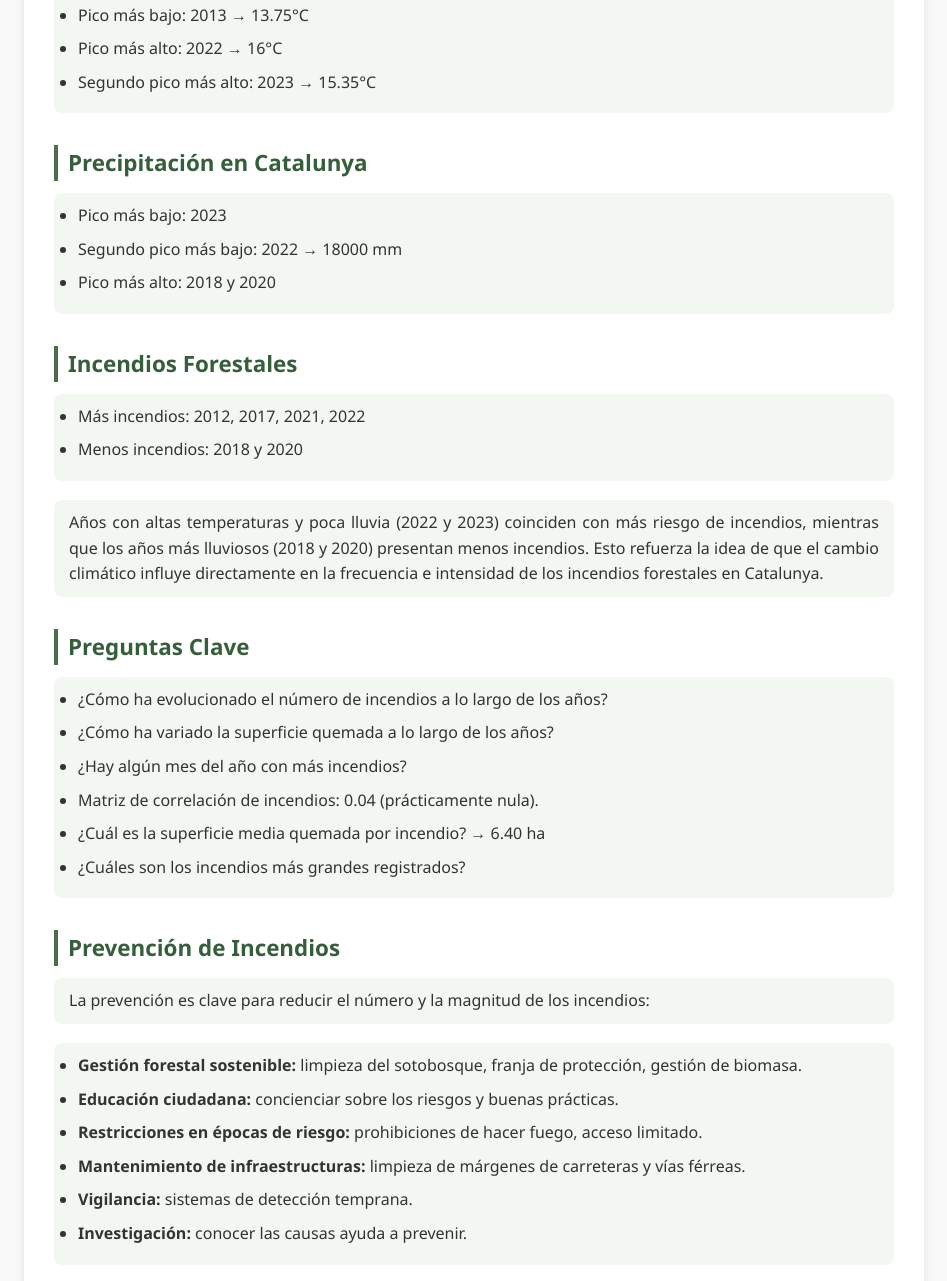
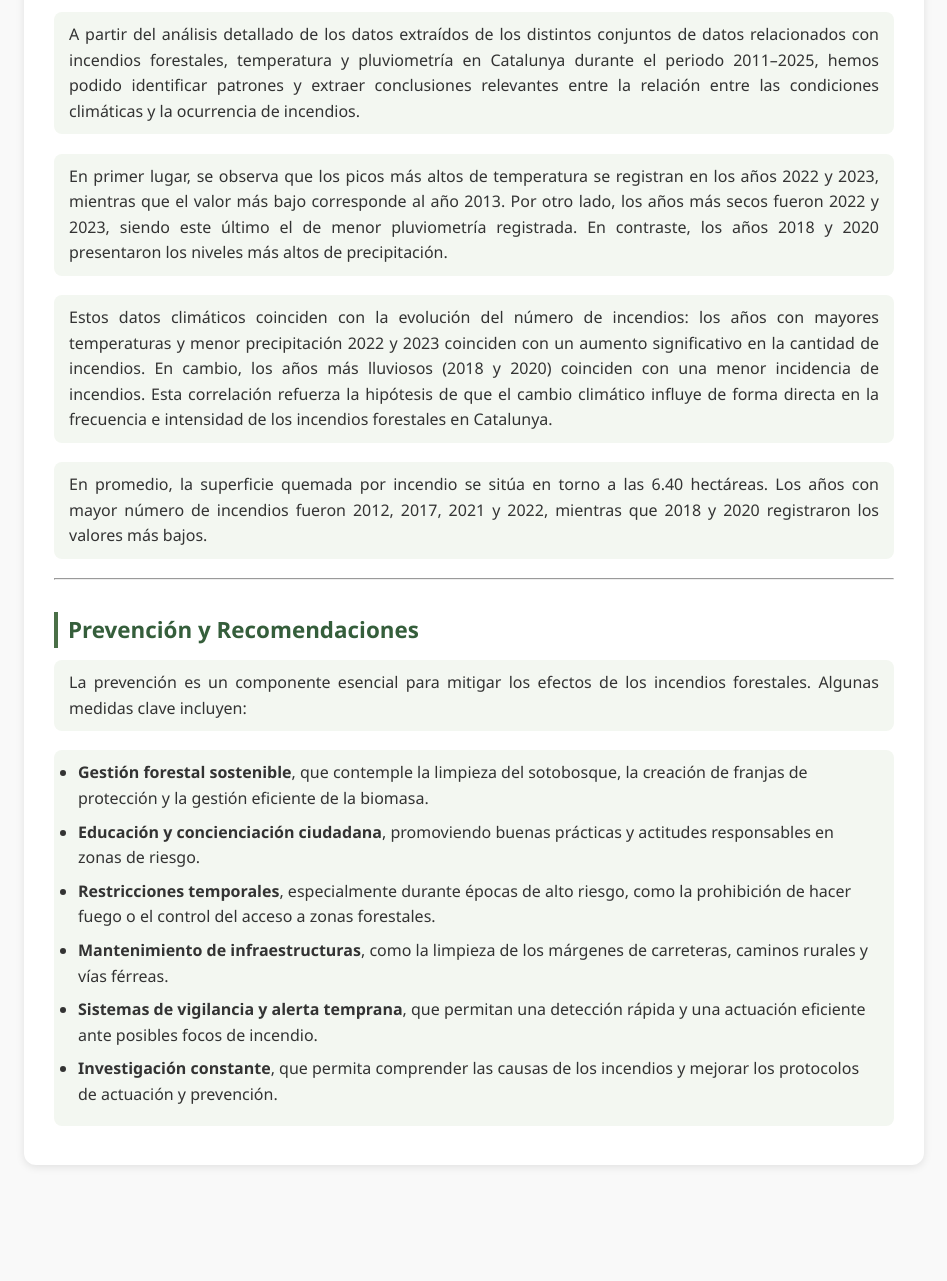
Before and after one commit to CataGenovese/sostenibilitat_web, a website: page public/HTML/conclusiones.html in a window 1280 px wide. Shown: the part 256-1537 px from the top of the page, without its empty margins (166-1113 px from the left). After the commit the page ends 1461 px from the top, so only its background shows below. Drawn offline with Linux system fonts and the light colour scheme.

```diff
--- a/public/HTML/conclusiones.html
+++ b/public/HTML/conclusiones.html
@@ -26,58 +26,39 @@
     <main>
         <section id="conclusiones">
             <div class="container">
-                <h1>Conclusiones y Preguntas Respondidas</h1>
+                <h1>Conclusiones</h1>
 
-                <h2>Temperatura</h2>
-                <ul>
-                    <li>Pico más bajo: 2013 → 13.75°C</li>
-                    <li>Pico más alto: 2022 → 16°C</li>
-                    <li>Segundo pico más alto: 2023 → 15.35°C</li>
-                </ul>
+                <section class="contenido">
+  <h1>Conclusiones</h1>
+  <p>
+    A partir del análisis detallado de los datos extraídos de los distintos conjuntos de datos relacionados con incendios forestales, temperatura y pluviometría en Catalunya durante el periodo 2011–2025, hemos podido identificar patrones y extraer conclusiones relevantes entre la relación entre las condiciones climáticas y la ocurrencia de incendios.
+  </p>
+  <p>
+    En primer lugar, se observa que los picos más altos de temperatura se registran en los años 2022 y 2023, mientras que el valor más bajo corresponde al año 2013. Por otro lado, los años más secos fueron 2022 y 2023, siendo este último el de menor pluviometría registrada. En contraste, los años 2018 y 2020 presentaron los niveles más altos de precipitación.
+  </p>
+  <p>
+    Estos datos climáticos coinciden con la evolución del número de incendios: los años con mayores temperaturas y menor precipitación 2022 y 2023 coinciden con un aumento significativo en la cantidad de incendios. En cambio, los años más lluviosos (2018 y 2020) coinciden con una menor incidencia de incendios. Esta correlación refuerza la hipótesis de que el cambio climático influye de forma directa en la frecuencia e intensidad de los incendios forestales en Catalunya.
+  </p>
+  <p>
+    En promedio, la superficie quemada por incendio se sitúa en torno a las 6.40 hectáreas. Los años con mayor número de incendios fueron 2012, 2017, 2021 y 2022, mientras que 2018 y 2020 registraron los valores más bajos.
+  </p>
 
-                <h2>Precipitación en Catalunya</h2>
-                <ul>
-                    <li>Pico más bajo: 2023</li>
-                    <li>Segundo pico más bajo: 2022 → 18000 mm</li>
-                    <li>Pico más alto: 2018 y 2020</li>
-                </ul>
+  <hr>
 
-                <h2>Incendios Forestales</h2>
-                <ul>
-                    <li>Más incendios: 2012, 2017, 2021, 2022</li>
-                    <li>Menos incendios: 2018 y 2020</li>
-                </ul>
+  <h2>Prevención y Recomendaciones</h2>
+  <p>
+    La prevención es un componente esencial para mitigar los efectos de los incendios forestales. Algunas medidas clave incluyen:
+  </p>
+  <ul>
+    <li><strong>Gestión forestal sostenible</strong>, que contemple la limpieza del sotobosque, la creación de franjas de protección y la gestión eficiente de la biomasa.</li>
+    <li><strong>Educación y concienciación ciudadana</strong>, promoviendo buenas prácticas y actitudes responsables en zonas de riesgo.</li>
+    <li><strong>Restricciones temporales</strong>, especialmente durante épocas de alto riesgo, como la prohibición de hacer fuego o el control del acceso a zonas forestales.</li>
+    <li><strong>Mantenimiento de infraestructuras</strong>, como la limpieza de los márgenes de carreteras, caminos rurales y vías férreas.</li>
+    <li><strong>Sistemas de vigilancia y alerta temprana</strong>, que permitan una detección rápida y una actuación eficiente ante posibles focos de incendio.</li>
+    <li><strong>Investigación constante</strong>, que permita comprender las causas de los incendios y mejorar los protocolos de actuación y prevención.</li>
+  </ul>
+</section>
 
-                <p>Años con altas temperaturas y poca lluvia (2022 y 2023) coinciden con más riesgo de incendios,
-                    mientras que los años más lluviosos (2018 y 2020) presentan menos incendios. Esto refuerza la idea
-                    de que el cambio climático influye directamente en la frecuencia e intensidad de los incendios
-                    forestales en Catalunya.</p>
-
-                <h2>Preguntas Clave</h2>
-                <ul>
-                    <li>¿Cómo ha evolucionado el número de incendios a lo largo de los años?</li>
-                    <li>¿Cómo ha variado la superficie quemada a lo largo de los años?</li>
-                    <li>¿Hay algún mes del año con más incendios?</li>
-                    <li>Matriz de correlación de incendios: 0.04 (prácticamente nula).</li>
-                    <li>¿Cuál es la superficie media quemada por incendio? → 6.40 ha</li>
-                    <li>¿Cuáles son los incendios más grandes registrados?</li>
-                </ul>
-
-                <h2>Prevención de Incendios</h2>
-                <p>La prevención es clave para reducir el número y la magnitud de los incendios:</p>
-                <ul>
-                    <li><strong>Gestión forestal sostenible:</strong> limpieza del sotobosque, franja de protección,
-                        gestión de biomasa.</li>
-                    <li><strong>Educación ciudadana:</strong> concienciar sobre los riesgos y buenas prácticas.</li>
-                    <li><strong>Restricciones en épocas de riesgo:</strong> prohibiciones de hacer fuego, acceso
-                        limitado.</li>
-                    <li><strong>Mantenimiento de infraestructuras:</strong> limpieza de márgenes de carreteras y vías
-                        férreas.</li>
-                    <li><strong>Vigilancia:</strong> sistemas de detección temprana.</li>
-                    <li><strong>Investigación:</strong> conocer las causas ayuda a prevenir.</li>
-                </ul>
-                <p>Reducir la superficie quemada depende en gran parte de la aplicación efectiva de estas medidas y la
-                    colaboración ciudadana.</p>
             </div>
         </section>
     </main>
```
